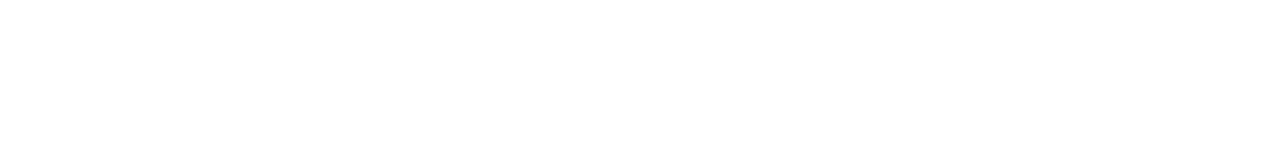
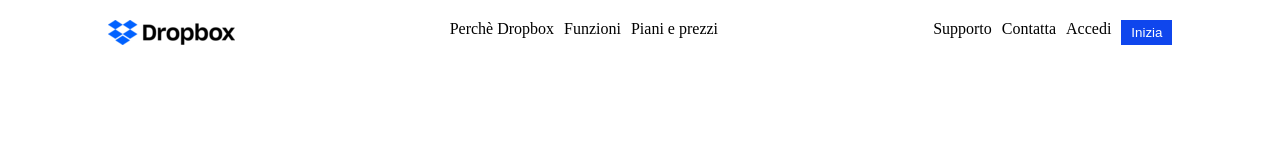
Before and after one commit to diegolenci/htmlcss-dropbox, a plain HTML site: page index.html in a window 1280 px wide. Drawn offline with Linux system fonts and the light colour scheme.

Commit message:
Add: header

```diff
--- a/index.html
+++ b/index.html
@@ -3,13 +3,37 @@
 <head>
     <meta charset="UTF-8">
     <meta name="viewport" content="width=device-width, initial-scale=1.0">
-    <title>Document</title>
+    <title>Dropbox</title>
 
+    <link rel="stylesheet" href="https://cdnjs.cloudflare.com/ajax/libs/font-awesome/6.7.1/css/all.min.css" integrity="sha512-5Hs3dF2AEPkpNAR7UiOHba+lRSJNeM2ECkwxUIxC1Q/FLycGTbNapWXB4tP889k5T5Ju8fs4b1P5z/iB4nMfSQ==" crossorigin="anonymous" referrerpolicy="no-referrer" />
     <link rel="stylesheet" href="reset.css">
     <link rel="stylesheet" href="style.css">
 
 </head>
 <body>
 
+    <header>
+        <div>
+            <img src="img/logo-small.png" alt="logo">
+        </div>
+        <div>
+            <ul>
+                <li>Perchè Dropbox</li>
+                <li>Funzioni</li>
+                <li>Piani e prezzi</li>
+            </ul>
+        </div>
+        <div>
+            <ul>
+                <li>Supporto</li>
+                <li>Contatta</li>
+                <li>Accedi</li>
+                <li><button class="button-1">Inizia</button></li>
+            </ul>
+        </div>
+    </header>
+    <main></main>
+    <footer></footer>
+
 </body>
 </html>
--- a/reset.css
+++ b/reset.css
@@ -0,0 +1,4 @@
+*{
+    margin: 0;
+    padding: 0;
+}
--- a/style.css
+++ b/style.css
@@ -0,0 +1,21 @@
+header{
+    display: flex;
+    margin-top: 20px;
+    justify-content: space-around;
+}
+
+
+header ul{
+    display: flex;
+    gap: 10px;
+    list-style: none;
+}
+
+.button-1{
+    padding: 5px;
+    padding-left: 10px;
+    padding-right: 10px;
+    border: hidden;
+    background-color: rgb(15, 70, 237);
+    color: white;
+}
```
